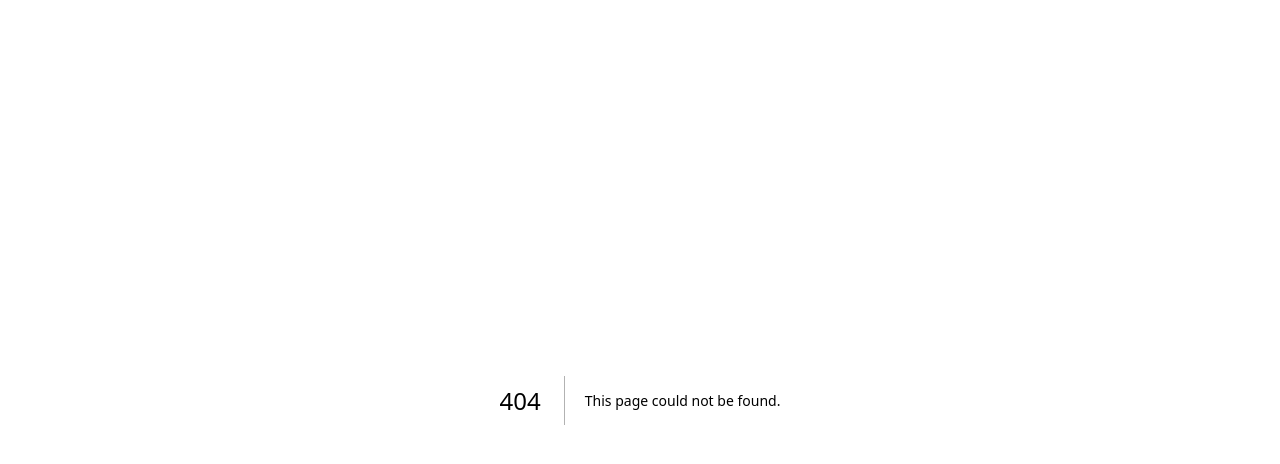
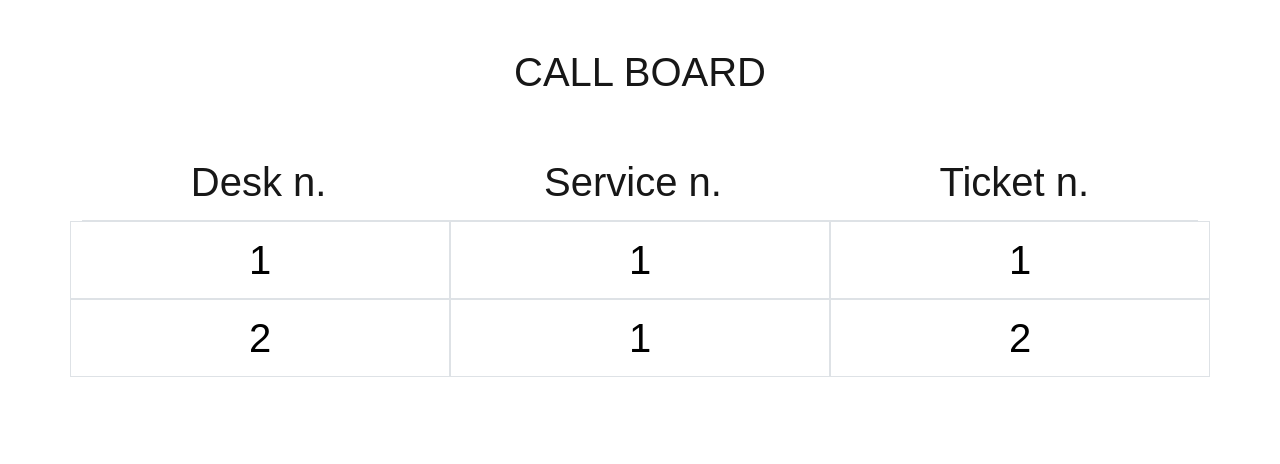
Before and after one commit to gabriele-agosta/software-engineering-2-group-4, a Next.js app: page /call_customer_GUI in a window 1280 px wide. Before the commit this address had no page. Shown: the top 464 px of the page. Built offline with nearby package versions, Linux system fonts and the light colour scheme; no server answers.

Commit message:
feature: new GUI for the call of a customer #12

```diff
--- a/package.json
+++ b/package.json
@@ -10,6 +10,7 @@
   },
   "dependencies": {
     "@prisma/client": "^6.17.0",
+    "bootstrap": "^5.3.8",
     "next": "15.5.4",
     "react": "19.1.0",
     "react-dom": "19.1.0",
--- /dev/null
+++ b/src/app/call_customer_GUI/call_customer_GUI.tsx
@@ -0,0 +1,88 @@
+import { useEffect, useState } from "react";
+import Call_Customer_Row from "./call_customer_row";
+
+import "bootstrap/dist/css/bootstrap.min.css";
+
+
+export type Mesg = {
+  ticket: {
+    ticket: {
+      id: number;
+      serviceId: number;
+    } | null;
+    message: string;
+  };
+  counterId: number;
+  timestamp: string;
+};
+
+export default function Call_Customer_GUI() {
+
+    const [tickets, setTickets] = useState<Mesg[]>([{
+        ticket: {
+            ticket: {
+                id: 1,
+                serviceId: 1
+            },
+            message: "a"
+        },
+        counterId: 1,
+        timestamp: ""
+    },
+    {
+        ticket: {
+            ticket: {
+                id: 2,
+                serviceId: 1
+            },
+            message: "a"
+        },
+        counterId: 2,
+        timestamp: ""
+    }]);//ticket inserted to try the layout: to remove before deploy
+
+    useEffect(() => {
+        const eventSource = new EventSource("/api/notifications");
+
+        eventSource.onopen = () => console.log("✅ Connection opened (SSE)");
+
+        eventSource.onmessage = (event) => {
+            console.log("📩 New message:", event.data);
+            const newTicket :Mesg = JSON.parse(event.data);
+            if(newTicket.ticket !== null && newTicket.ticket.ticket !== null)
+                setTickets(prev => [newTicket, ...prev].slice(0, 4));
+        };
+
+        eventSource.onerror = (err) => {
+            console.error("❌ SSE error", err);
+            eventSource.close();
+        };
+
+        return () => {
+            eventSource.close();
+        };
+    }, []);
+
+
+return (
+    <div>
+        <div className="d-flex justify-content-around w-100 fs-1 border-bottom py-2">
+            <div>Desk n.</div>
+            <div>Service n.</div>
+            <div>Ticket n.</div>
+        </div>
+        <table className="table table-bordered text-center fs-1 w-100">
+            <tbody>
+                {tickets.map((p, idx) => (
+                    <Call_Customer_Row
+                        key={p.ticket.ticket?.id ?? idx}
+                        ticket={p.ticket}
+                        counterId={p.counterId}
+                        timestamp={p.timestamp}
+                    />
+                ))}
+            </tbody>
+        </table>
+    </div>
+  );
+}
--- /dev/null
+++ b/src/app/call_customer_GUI/call_customer_row.tsx
@@ -0,0 +1,20 @@
+import { Mesg } from "./call_customer_GUI";
+import "bootstrap/dist/css/bootstrap.min.css";
+
+export default function Call_Customer_Row(prop:Mesg) {
+
+
+    return (
+        <tr className="row text-center">
+            <td className="col-4">
+                {`${prop.counterId}`}
+            </td>
+            <td className="col-4">
+                {`${prop.ticket.ticket!.serviceId}`}
+            </td>
+            <td className="col-4">
+                {`${prop.ticket.ticket!.id}`}
+            </td>
+        </tr>
+    );
+}
--- /dev/null
+++ b/src/app/call_customer_GUI/page.tsx
@@ -0,0 +1,15 @@
+"use client"
+
+import Call_Customer_GUI from "./call_customer_GUI";
+
+export default function call_customer_page(){
+
+    return (
+        <div>
+            <h1 className="m-5 text-center">CALL BOARD</h1>
+            <Call_Customer_GUI/>
+        </div>
+    );
+
+
+}
--- a/src/app/layout.tsx
+++ b/src/app/layout.tsx
@@ -1,31 +1,22 @@
+import "bootstrap/dist/css/bootstrap.min.css";
 import type { Metadata } from "next";
-import { Geist, Geist_Mono } from "next/font/google";
 import "./globals.css";
 
-const geistSans = Geist({
-  variable: "--font-geist-sans",
-  subsets: ["latin"],
-});
-
-const geistMono = Geist_Mono({
-  variable: "--font-geist-mono",
-  subsets: ["latin"],
-});
-
 export const metadata: Metadata = {
-  title: "Create Next App",
-  description: "Generated by create next app",
+  title: "Ticket Queue",
+  description: "Esempio Next.js con routing automatico",
 };
 
 export default function RootLayout({
   children,
-}: Readonly<{
-  children: React.ReactNode;
-}>) {
+}: Readonly<{ children: React.ReactNode }>) {
   return (
     <html lang="en">
-      <body className={`${geistSans.variable} ${geistMono.variable}`}>
-        {children}
+      <body>
+        {/* Header o Navbar globale (opzionale) */}
+        <div className="container my-4">
+          {children}
+        </div>
       </body>
     </html>
   );
--- a/tsconfig.json
+++ b/tsconfig.json
@@ -10,7 +10,8 @@
       "@/actions/*": ["./src/app/lib/actions/*"],
       "@/types/*": ["./src/app/lib/types/*"],
       "@/lib/*": ["./src/app/lib/*"],
-      "@/db": ["./src/app/lib/db"]
+      "@/db": ["./src/app/lib/db"],
+      "@/call_customer_GUI/*": ["./src/app/call_customer_GUI/*"]
     },
     "target": "ES2020",
     "lib": ["ES2020", "DOM"],
```
Also changed, not shown: 1 other file (tests, documents, lock files or other folders).
